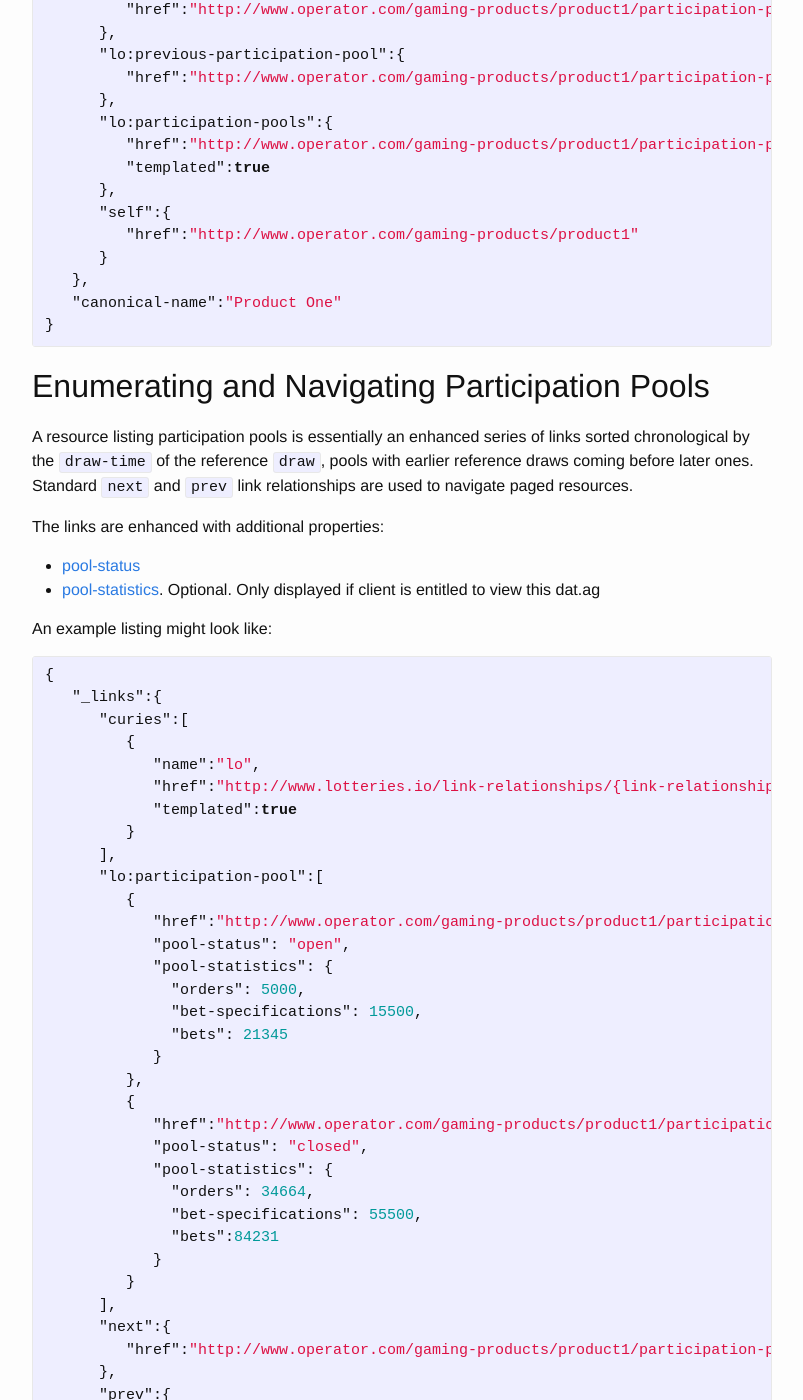
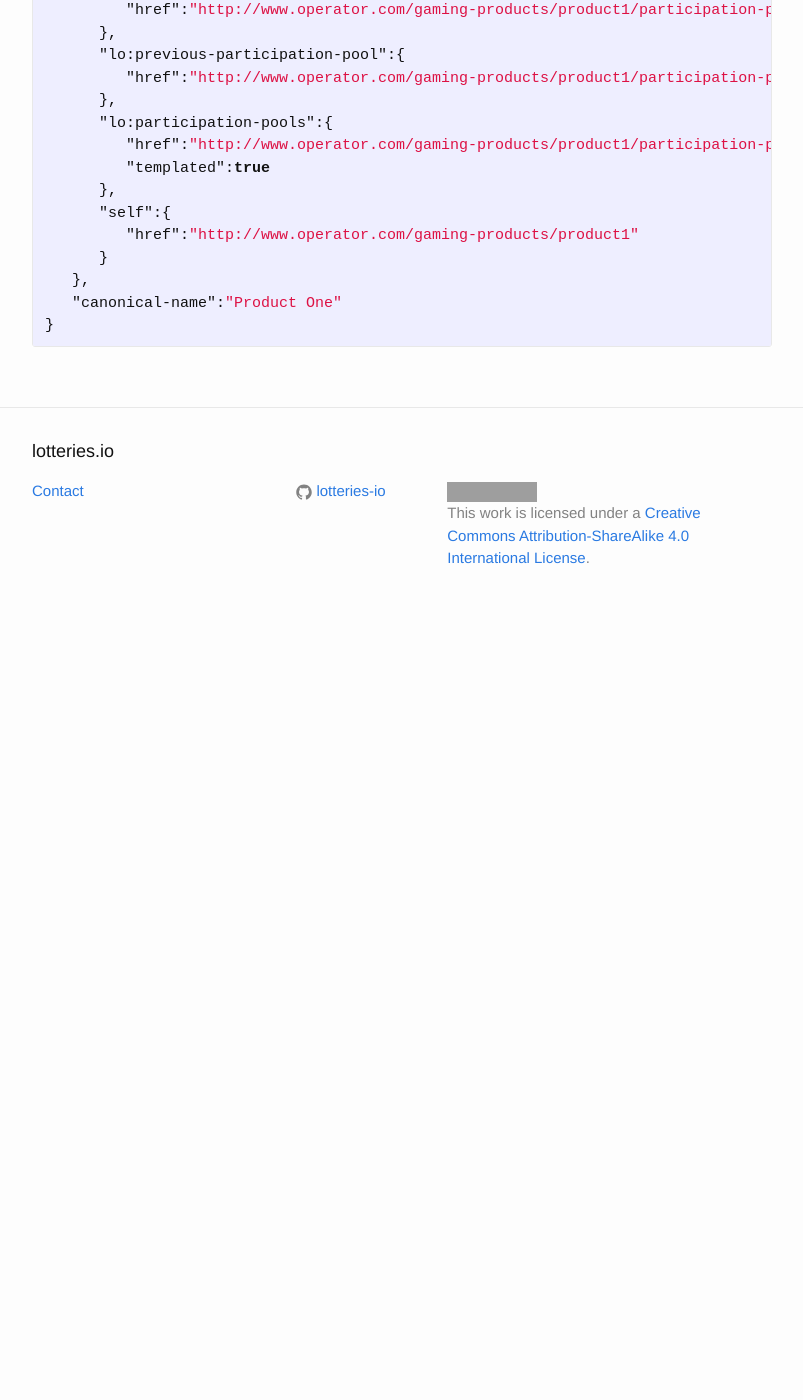
Before and after one commit to lotteries-io/lotteries-io.github.io, a Jekyll site: the page built from _application-profiles/lotteries-io-gaming-product.md, in a window 1280 px wide and 1400 px high, scrolled down 1112 px. Shown: the whole window, without its empty margins (238-1041 px from the left). Built offline with Jekyll 4.4.1, drawn with Linux system fonts in a browser that asks for light colours; after the commit the page ends 1742 px from its top, so only the background shows below that; some of the changed text lies outside the part shown; grey boxes are pictures that could not be loaded.

Commit message:
removed enumerating and navigating participation pools

```diff
--- a/_application-profiles/lotteries-io-gaming-product.md
+++ b/_application-profiles/lotteries-io-gaming-product.md
@@ -58,60 +58,3 @@ Note that if a resource describing a [Gaming Product](../concepts/gaming-product
    "canonical-name":"Product One"
 }
 {% endhighlight %}
-
-## Enumerating and Navigating Participation Pools
-
-A resource listing participation pools is essentially an enhanced series of links sorted chronological by the `draw-time` of the reference `draw`, pools with earlier reference draws coming before later ones. Standard `next` and `prev` link relationships are used to navigate paged resources.
-
-The links are enhanced with additional properties:
-* [pool-status](../properties/pool-status)
-* [pool-statistics](../properties/pool-statistics). Optional. Only displayed if client is entitled to view this dat.ag
-
-An example listing might look like:
-
-{% highlight json%}
-{
-   "_links":{
-      "curies":[
-         {
-            "name":"lo",
-            "href":"http://www.lotteries.io/link-relationships/{link-relationship}",
-            "templated":true
-         }
-      ],
-      "lo:participation-pool":[
-         {
-            "href":"http://www.operator.com/gaming-products/product1/participation-pools/122",
-            "pool-status": "open",
-            "pool-statistics": {
-              "orders": 5000,
-              "bet-specifications": 15500,
-              "bets": 21345
-            }
-         },
-         {
-            "href":"http://www.operator.com/gaming-products/product1/participation-pools/121",
-            "pool-status": "closed",
-            "pool-statistics": {
-              "orders": 34664,
-              "bet-specifications": 55500,
-              "bets":84231
-            }
-         }
-      ],
-      "next":{
-         "href":"http://www.operator.com/gaming-products/product1/participation-pools?page=3"
-      },
-      "prev":{
-         "href":"http://www.operator.com/gaming-products/product1/participation-pools?page=1"
-      },
-      "lo:gaming-product":{
-         "href":"http://www.operator.com/gaming-products/product1"
-      },
-      "self":{
-         "href":"http://www.operator.com/gaming-products/product1/participation-pools?page=2"
-      }
-   }
-}
-
-{% endhighlight %}
```
